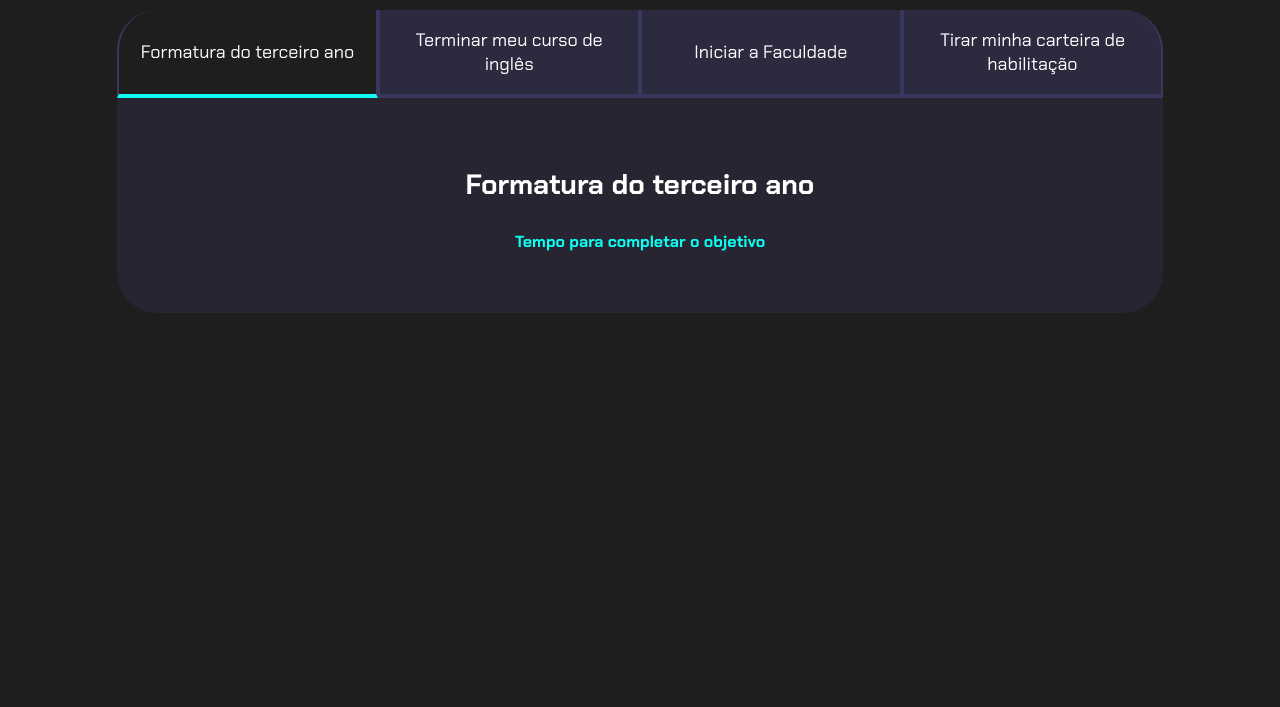
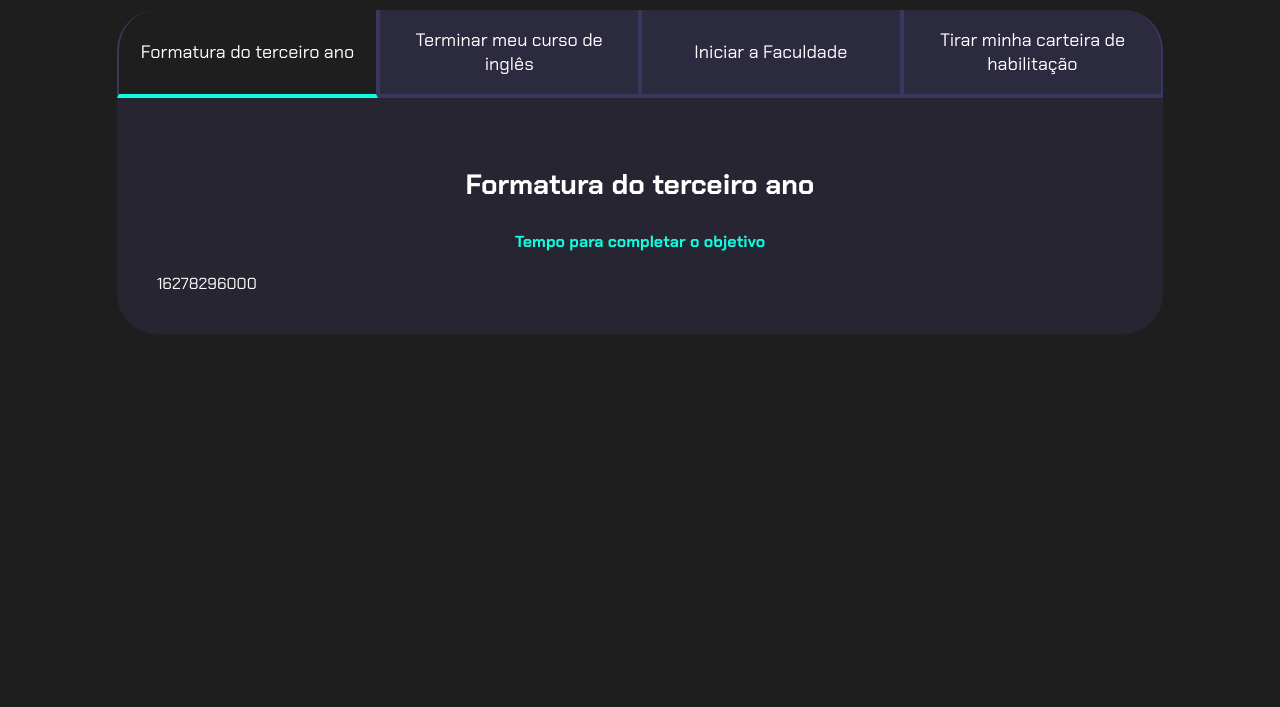
Before and after one commit to GeooSI/PROJETO-DE-VIDA-GEO, a plain HTML site: page js-projeto-de-vida-codigo-base/index.html in a window 1280 px wide. Shown: the part 93-800 px from the top of the page. Drawn offline with Linux system fonts and the light colour scheme.

Commit message:
Add files via upload

```diff
--- a/js-projeto-de-vida-codigo-base/main.js
+++ b/js-projeto-de-vida-codigo-base/main.js
@@ -15,7 +15,12 @@ for(let j=0;j <botoes.length;j++){
 }
 
 const contadores = document.querySelectorAll (".contador");
-const tempoObjetivo1 = new Date ("")
-const tempoObjetivo2 = new Date ("")
-const tempoObjetivo3 = new Date ("")
-const tempoObjetivo4 = new Date ("")
+let tempoAtual = new Date ();
+const tempoObjetivo1 = new Date ("2025-12-12T00:00:00") - tempoAtual;
+contadores[0].textContent = tempoObjetivo1;
+const tempoObjetivo2 = new Date ("2025-10-30T00:00:00") - tempoAtual;
+contadores[1].textContent = tempoObjetivo2;
+const tempoObjetivo3 = new Date ("2026-03-06T00:00:00") - tempoAtual;
+contadores[2].textContent = tempoObjetivo3;
+const tempoObjetivo4 = new Date ("2026-06-19T00:00:00") - tempoAtual;
+contadores[3].textContent = tempoObjetivo4;
--- a/js-projeto-de-vida-codigo-base/style.css
+++ b/js-projeto-de-vida-codigo-base/style.css
@@ -2,7 +2,7 @@
 
 :root {
     --cor-de-fundo: #1E1E1E;
-    --verde: #0dfff3;
+    --verde: #0dffdf;
     --branco: #FFFFFF;
     --botao-ativo: #3A375E;
     --botao-inativo: rgba(58, 55, 94, 0.5);
```
